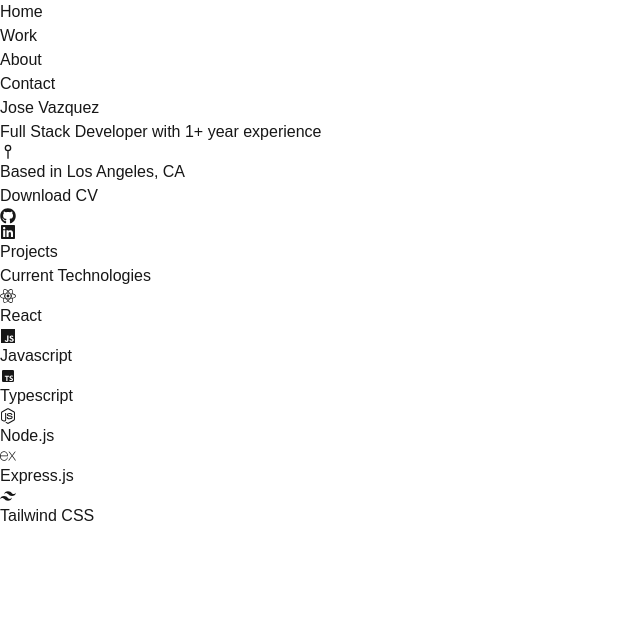
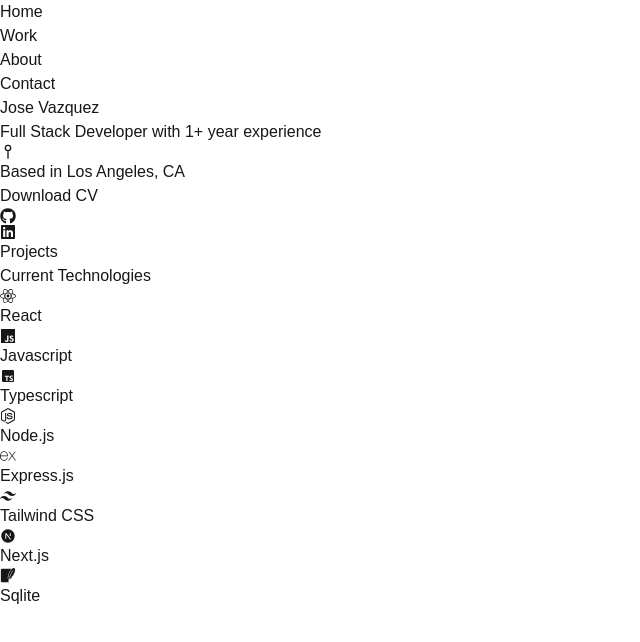
Before and after one commit to jvazquez30/about_me_final, a Next.js app: page / in a window 1280 px wide. Shown: the top 642 px of the page, without its empty margins (0-640 px from the left). Built offline with nearby package versions, Linux system fonts and the light colour scheme.

Commit message:
added 2 new techs and some padding adjustment

```diff
--- a/src/app/page.tsx
+++ b/src/app/page.tsx
@@ -48,7 +48,7 @@ export default function Home() {
 
         <section id="current_tech">
           <div className="w-full p-64">
-            <h1 className="text-5xl pb-4">Current Technologies</h1>
+            <h1 className="text-5xl pb-6">Current Technologies</h1>
             <Technologies />
           </div>
         </section>
--- a/src/app/technologies.tsx
+++ b/src/app/technologies.tsx
@@ -2,7 +2,8 @@ import React from "react";
 import { FaReact, FaNodeJs } from "react-icons/fa";
 import { IoLogoJavascript } from "react-icons/io5";
 import { BiLogoTypescript } from "react-icons/bi";
-import { SiExpress, SiTailwindcss } from "react-icons/si";
+import { SiExpress, SiTailwindcss, SiSqlite } from "react-icons/si";
+import { RiNextjsFill } from "react-icons/ri";
 
 
 
@@ -26,11 +27,19 @@ const technology = [{
 },
 {
   name: "Express.js",
-  icon: <SiExpress className="text-4xl p-1 "/>
+  icon: <SiExpress className="text-4xl p-2 "/>
 },
 {
   name: "Tailwind CSS",
   icon: <SiTailwindcss className="text-4xl p-1 text-sky-400"/>
+},
+{
+  name: "Next.js",
+  icon: <RiNextjsFill className="text-4xl text-black p-1"/>
+},
+{
+  name: "Sqlite",
+  icon: <SiSqlite className="text-4xl text-sky-600 p-1"/>
 },
 ]
 
@@ -39,7 +48,7 @@ export default function Technologies() {
   return (
     <div className="grid grid-cols-3 gap-4">
       {technology.map((tech, index ) => (
-        <h1 key={index} className="flex border border-neutral-500 rounded-md bg-zinc-800 px-2 py-2 mr-16">{tech.icon}
+        <h1 key={index} className="flex border border-neutral-500 hover:border-neutral-400 hover:scale-110 transtion ease-out duration-300 rounded-md bg-zinc-800 px-2 py-2 mr-16">{tech.icon}
           <a className="pl-2 pt-1">{tech.name}</a>
         </h1>
         )
```
